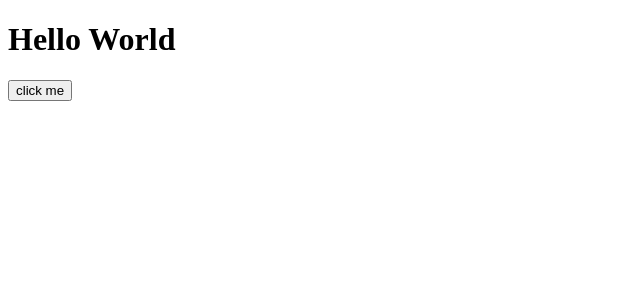
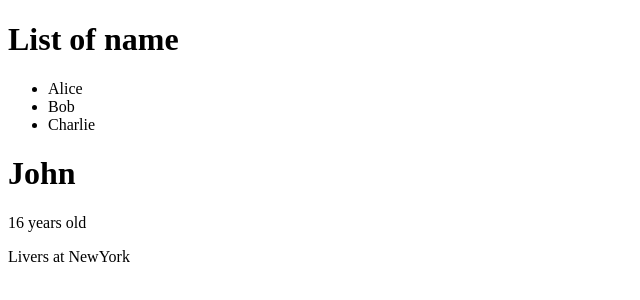
Before and after one commit to Abhinavabhi123/Netflix-Clone-React, a React (Create React App) app: page / in a window 1280 px wide. Shown: the top 300 px of the page, without its empty margins (0-640 px from the left). Built offline with nearby package versions, Linux system fonts and the light colour scheme.

Commit message:
react workout of fundamentals

```diff
--- /dev/null
+++ b/src/Component/Data.jsx
@@ -0,0 +1,13 @@
+import React from "react";
+
+const MyData = ({name="John",age=16,address="NewYork"})=>{
+    return(
+    <div>
+        <h1>{name}</h1>
+        <p>{age} years old</p>
+        <p>Livers at {address}</p>
+    </div>
+    )
+}
+
+export default MyData;
--- /dev/null
+++ b/src/Component/Map.js
@@ -0,0 +1,12 @@
+import React from "react";
+const MyComponent=()=>{
+    const name = ["Alice","Bob","Charlie"];
+    const nameList = name.map((name,index)=> <li key={index}>{name}</li>);
+    return(
+        <div>
+            <h1>List of name</h1>
+            <ul>{nameList}</ul>
+        </div>
+    )
+}
+export default MyComponent;
--- a/src/index.js
+++ b/src/index.js
@@ -1,12 +1,13 @@
 import React from 'react';
-import ReactDOM from 'react-dom/client';
-
-import App from './App';
+import ReactDOM from 'react-dom';
+import Map from './Component/Map.js';
+import Data from './Component/Data.jsx'
 
 
 const root = ReactDOM.createRoot(document.getElementById('root'));
 root.render(
-  <React.StrictMode>
-    <App />
-  </React.StrictMode>
+  <div>
+    <Map />
+    <Data/>
+  </div>
 );
```
Also changed, not shown: hello.js (added, +53 -0 lines).
